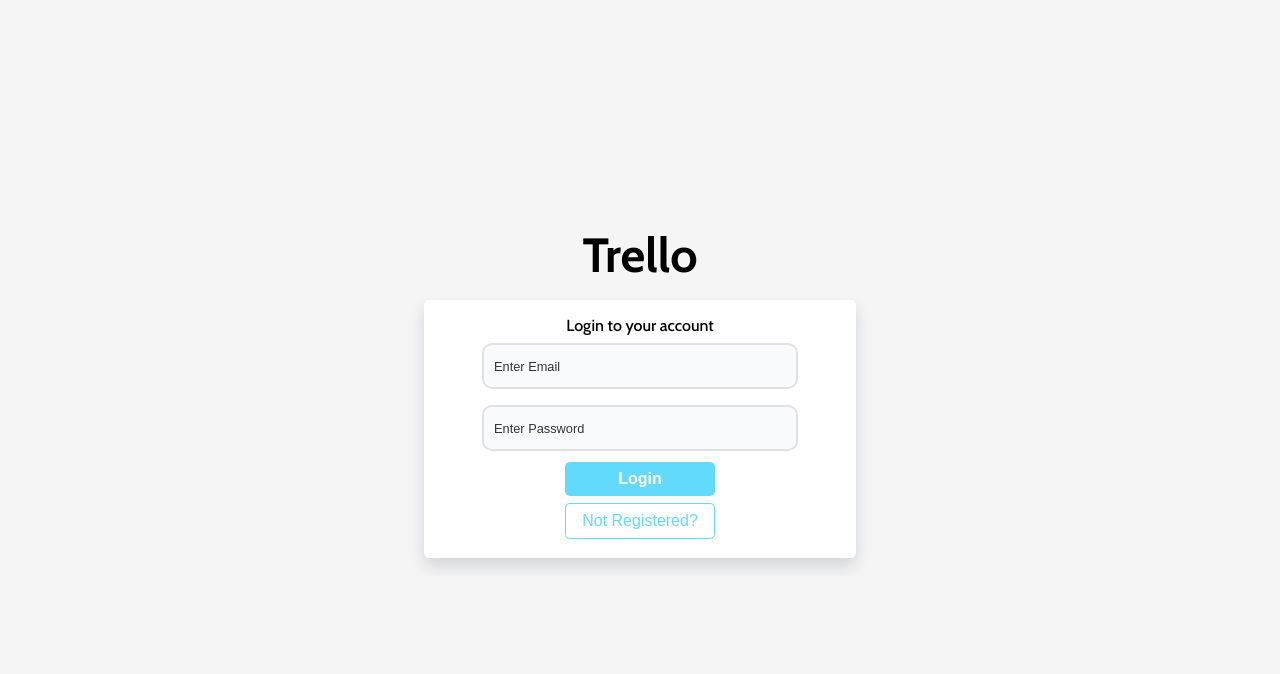
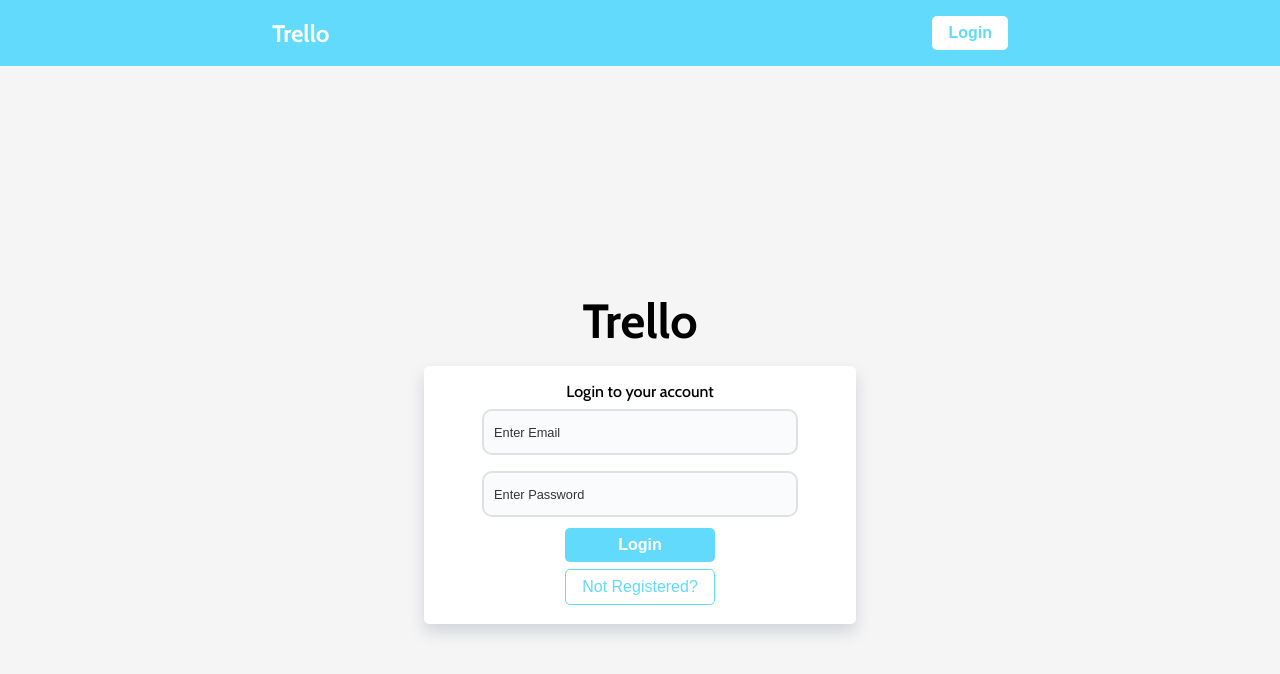
Before and after one commit to 0xRishav/trello-clone, a React (Create React App) app: page /login in a window 1280 px wide. Shown: the top 674 px of the page. Built offline with nearby package versions, Linux system fonts and the light colour scheme.

Commit message:
add Navbar

```diff
--- a/src/App.js
+++ b/src/App.js
@@ -5,12 +5,14 @@
 import Dashboard from './components/Dashboard/Dashboard';
 import { useSelector } from 'react-redux';
 import Project from './components/Project/Project';
+import Navbar from './components/Navbar/Navbar';
 
 function App() {
   const { isAuthenticated } = useSelector((state) => state.auth);
   return (
     <div className="App">
       <BrowserRouter>
+        <Navbar />
         <Routes>
           <Route path="/login" element={<Login />} />
           <Route path="/register" element={<Register />} />
--- a/src/components/Auth/Login.js
+++ b/src/components/Auth/Login.js
@@ -40,7 +40,7 @@
     }
     const res = loginUser(email, password);
     if (!res) return;
-    navigate('/');
+    navigate('/dashboard');
   };
 
   const handleRegisterRedirect = () => {
--- /dev/null
+++ b/src/components/Navbar/Navbar.js
@@ -0,0 +1,29 @@
+import React from 'react';
+import { useSelector } from 'react-redux';
+import styles from './Navbar.module.css';
+import useAuth from '../../custom-hooks/useAuth';
+import { useNavigate } from 'react-router';
+
+const Navbar = () => {
+  const { isAuthenticated } = useSelector((state) => state.auth);
+  const { logoutUser } = useAuth();
+  const navigate = useNavigate();
+  const handleAuthClick = () => {
+    isAuthenticated ? logoutUser() : navigate('/login');
+  };
+
+  return (
+    <nav className={styles.navbar}>
+      <div className={styles.navbarContainer}>
+        <a href="/" className={styles.logo}>
+          Trello
+        </a>
+        <button className={styles.loginLogoutButton} onClick={handleAuthClick}>
+          {isAuthenticated ? 'Logout' : 'Login'}
+        </button>
+      </div>
+    </nav>
+  );
+};
+
+export default Navbar;
--- /dev/null
+++ b/src/components/Navbar/Navbar.module.css
@@ -0,0 +1,34 @@
+.navbar {
+  width: 100%;
+  margin: 0 auto;
+  padding: 1rem 0;
+  background-color: #61dafb;
+  display: flex;
+  justify-content: center;
+}
+.navbarContainer {
+  display: flex;
+  justify-content: space-between;
+  align-items: center;
+  width: 60%;
+}
+
+.logo {
+  font-size: 1.5rem;
+  font-weight: bold;
+  text-decoration: none;
+  color: #fff;
+  margin-left: 1rem;
+}
+
+.loginLogoutButton {
+  background-color: #fff;
+  border: none;
+  border-radius: 5px;
+  padding: 0.5rem 1rem;
+  font-size: 1rem;
+  font-weight: bold;
+  color: #61dafb;
+  cursor: pointer;
+  margin-right: 1rem;
+}
```
